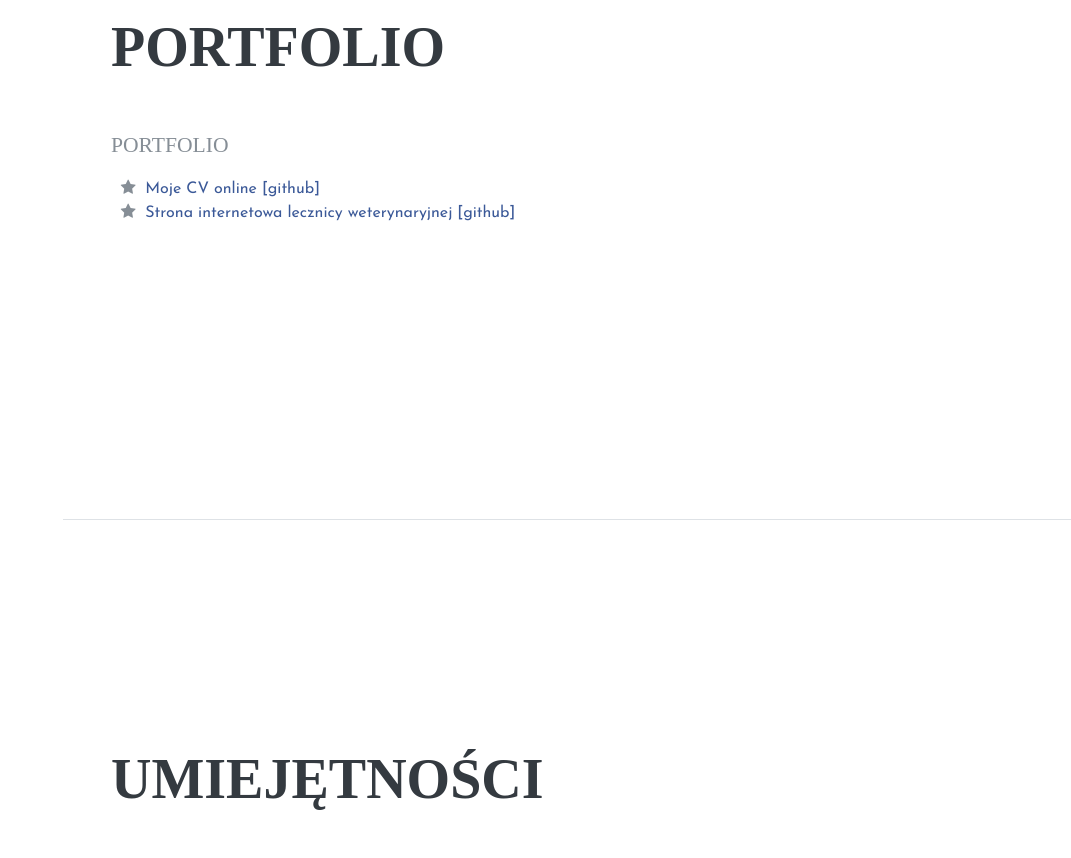
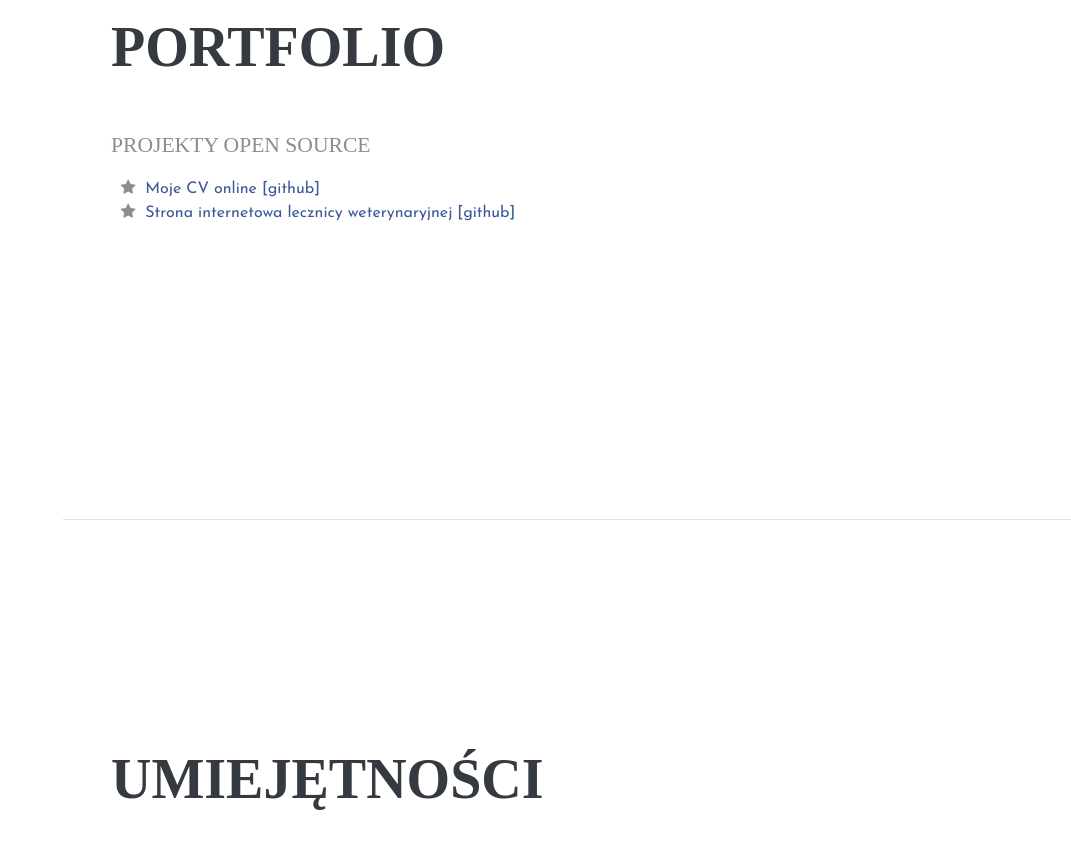
Before and after one commit to marcinszumowski/My-resume, a plain HTML site: page index.html in a window 1280 px wide. Shown: the part 1080-1938 px from the top of the page, without its empty margins (209-1280 px from the left). Drawn offline with Linux system fonts and the light colour scheme; a web font is replaced by a local one.

Commit message:
Portfolio

```diff
--- a/index.html
+++ b/index.html
@@ -93,7 +93,7 @@
         <div class="my-auto">
           <h2 class="mb-5">Portfolio</h2>
 
-          <div class="subheading mb-2">Portfolio</div>
+          <div class="subheading mb-2">Projekty Open Source</div>
           <ul class="fa-ul mb-0">
             <li>
               <i class="fa-li fa fa-star"></i>
```
